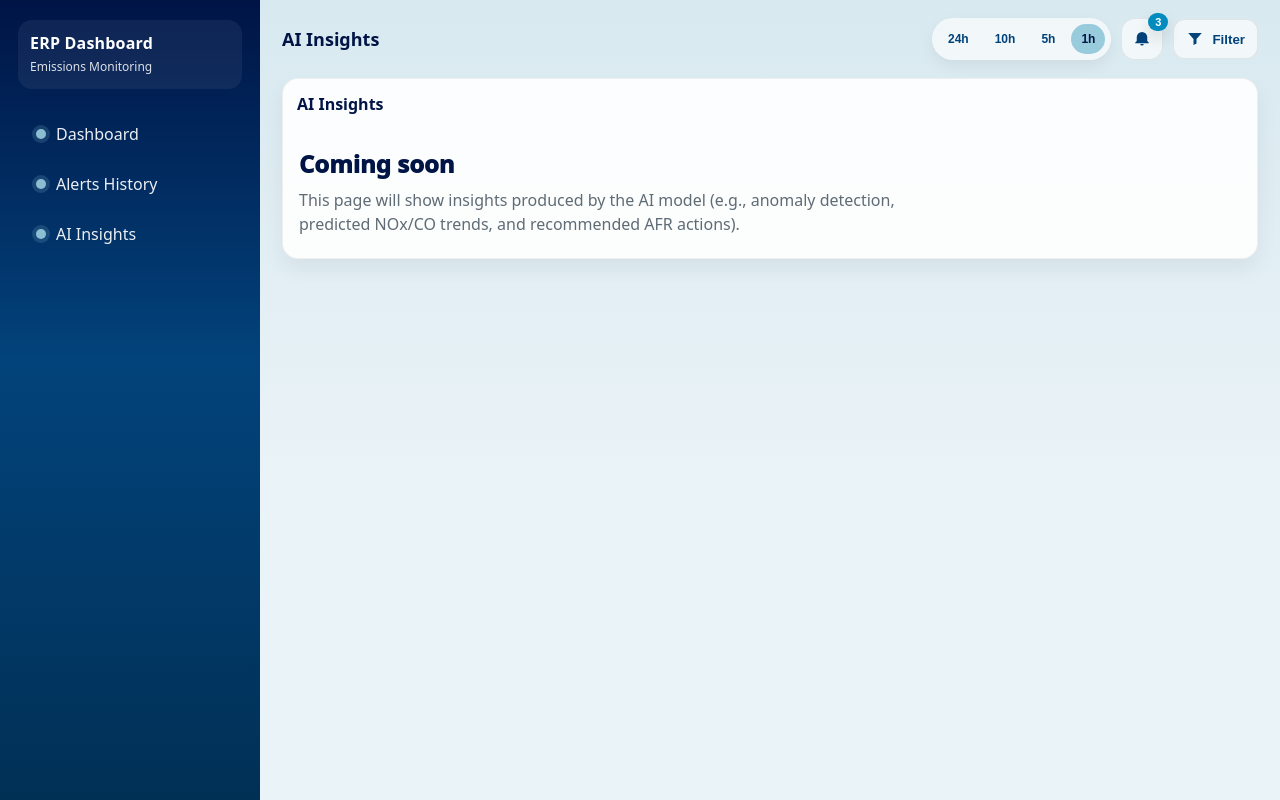
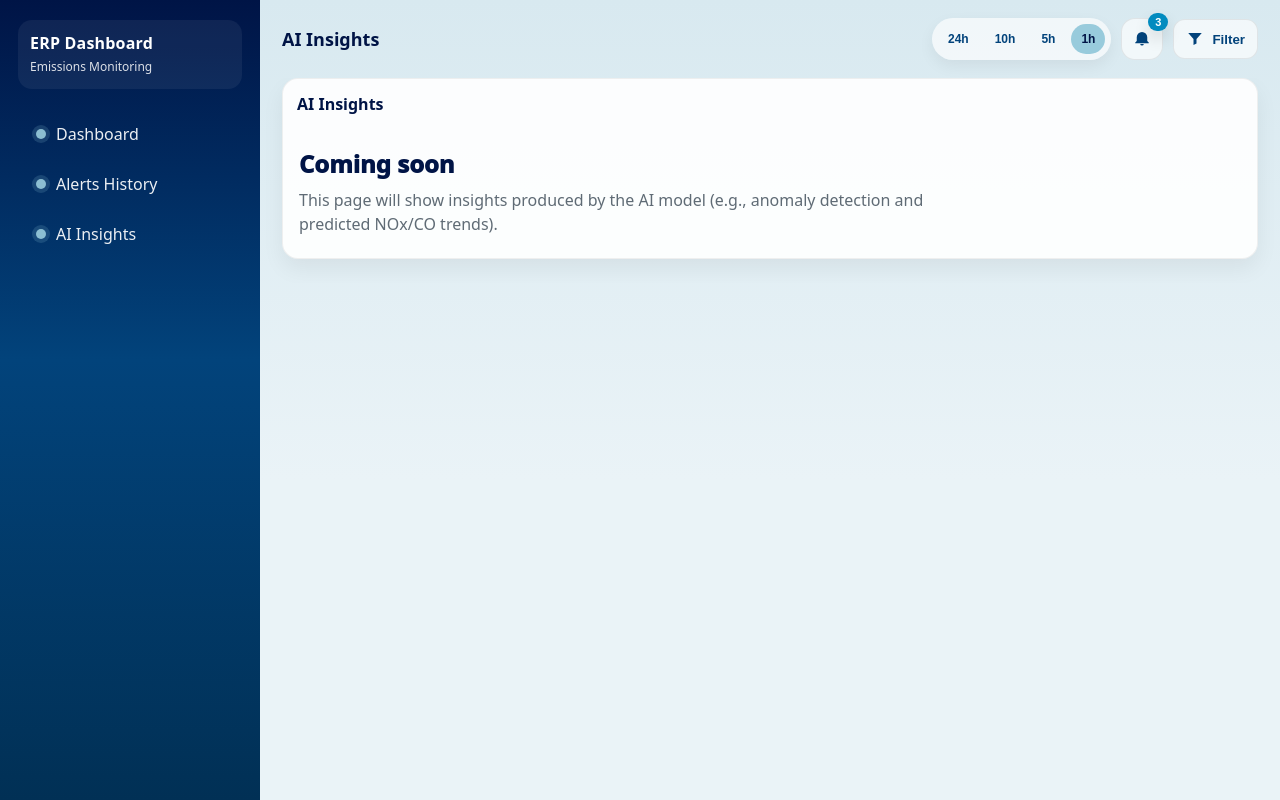
Before and after one commit to safsalem/Senior_Project_Dashboard, a Django app: template templates/dashboard/insights.html in a window 1280 px wide. Run offline with Django 4.2, Linux system fonts and the light colour scheme; the template is opened without the code that fills it, so the values that code supplies are empty.

Commit message:
added comments for easy explanation

```diff
--- a/dashboard/views.py
+++ b/dashboard/views.py
@@ -3,6 +3,7 @@ from datetime import datetime, timedelta
 from django.http import JsonResponse
 from django.shortcuts import render
 
+# generate deterministic pseudo-random time series data for demo purposes
 def _make_series(minutes=60, base=250, swing=140, seed=7):
     # Deterministic pseudo-random series (no external deps)
     x = []
--- a/templates/dashboard/alerts.html
+++ b/templates/dashboard/alerts.html
@@ -49,7 +49,7 @@
     </div>
   </div>
 
-  <!-- Filter Modal (uses checkboxes for multi-select) -->
+  <!-- Filters -->
   <div class="modal-overlay" id="alertsModal">
     <div class="modal">
       <div class="modal-header">
--- a/templates/dashboard/insights.html
+++ b/templates/dashboard/insights.html
@@ -10,7 +10,7 @@
     <div class="coming-soon">
       <div class="coming-title">Coming soon</div>
       <div class="coming-text">
-        This page will show insights produced by the AI model (e.g., anomaly detection, predicted NOx/CO trends, and recommended AFR actions).
+        This page will show insights produced by the AI model (e.g., anomaly detection and predicted NOx/CO trends).
       </div>
     </div>
   </div>
```
